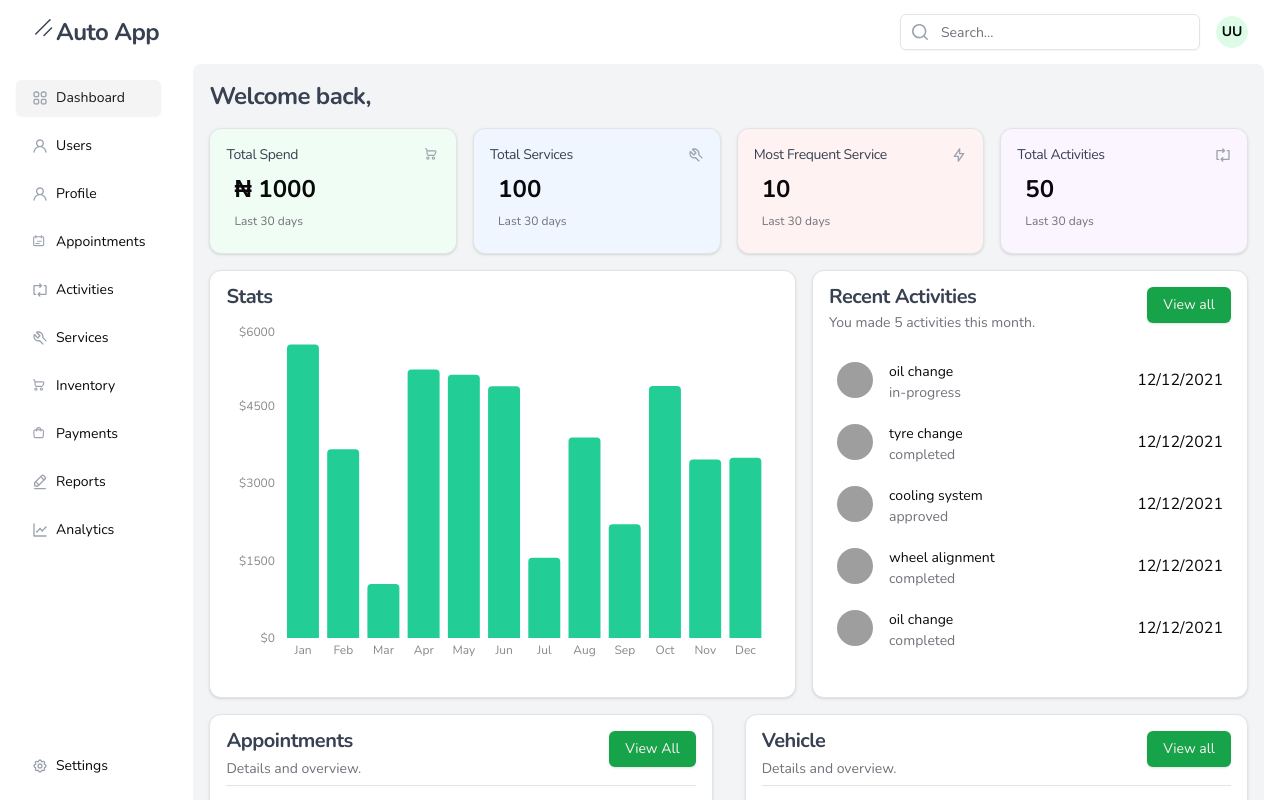
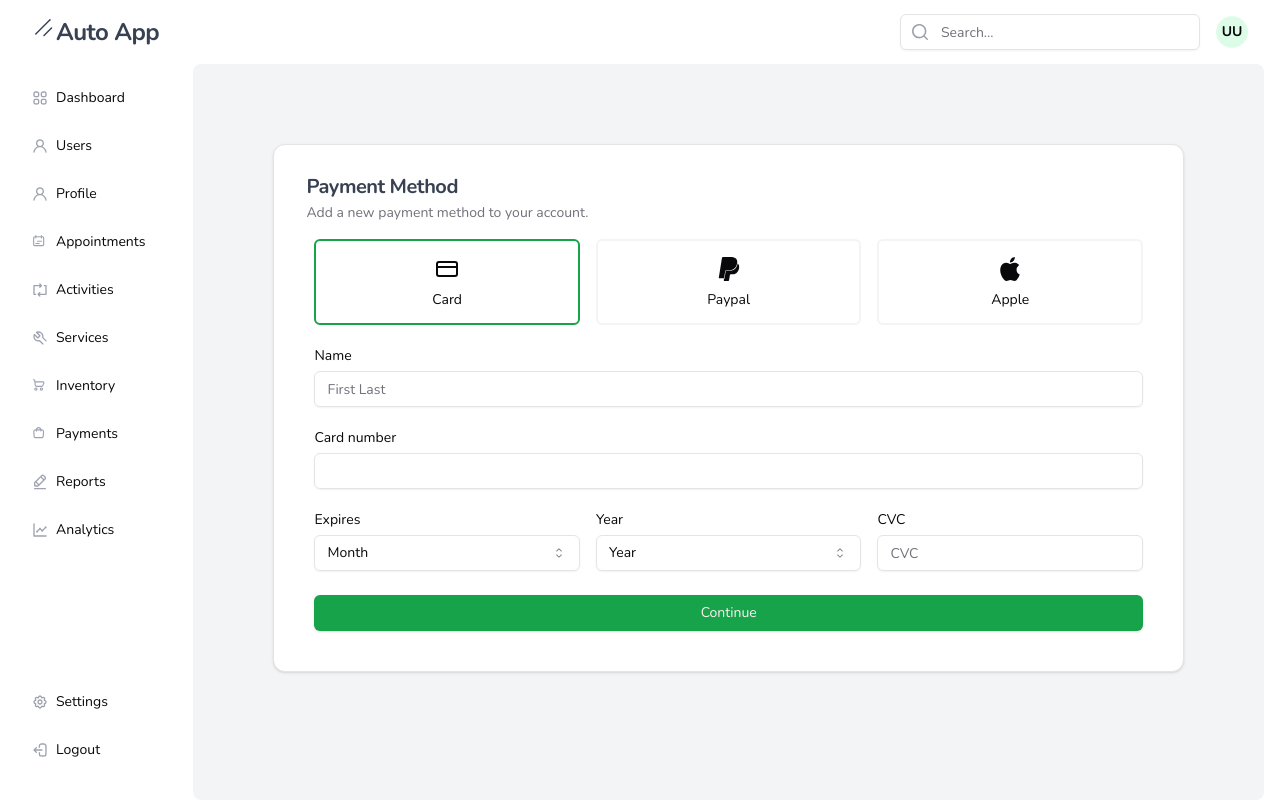
Before and after one commit to CeeJayyy007/auto-app-frontend, a React (Vite) app: page /payment-integration in a window 1280 px wide. Before the commit this address led to /. Shown: the top 800 px of the page. Built offline with nearby package versions, Linux system fonts and the light colour scheme; grey boxes are pictures that could not be loaded.

Commit message:
feat: add payment integration

```diff
--- a/src/components/maintenanceRecord/RecordTotalTable.jsx
+++ b/src/components/maintenanceRecord/RecordTotalTable.jsx
@@ -9,6 +9,7 @@ import {
 import { Input } from '@/components/ui/input';
 import { Button } from '../ui/button';
 import { formattedNumber } from '@/utils/helpers';
+import { useNavigate } from 'react-router-dom';
 
 const RecordTotalTable = ({
   servicesData,
@@ -18,6 +19,8 @@ const RecordTotalTable = ({
   setDiscount,
   handleSave
 }) => {
+  const navigate = useNavigate();
+
   const handleTotalData = (data) =>
     data.reduce(
       (acc, item) => acc + parseInt(item.price) || parseInt(item.finalPrice),
@@ -96,7 +99,11 @@ const RecordTotalTable = ({
         <Button variant="outline" className="mt-4 w-full" onClick={handleSave}>
           Save Record
         </Button>{' '}
-        <Button className="mt-4 w-full" disabled={!(status === 'Ready')}>
+        <Button
+          className="mt-4 w-full"
+          disabled={!(status === 'Ready')}
+          onClick={() => navigate('/payment-integration')}
+        >
           Go to Payment (₦ {formattedNumber(total)})
         </Button>
       </div>
--- /dev/null
+++ b/src/components/payments/PaymentIntegration.jsx
@@ -0,0 +1,139 @@
+import { Button } from '@/components/ui/button';
+import {
+  Card,
+  CardContent,
+  CardDescription,
+  CardFooter,
+  CardHeader,
+  CardTitle
+} from '@/components/ui/card';
+import { Input } from '@/components/ui/input';
+import { Label } from '@/components/ui/label';
+import { RadioGroup, RadioGroupItem } from '@/components/ui/radio-group';
+import {
+  Select,
+  SelectContent,
+  SelectItem,
+  SelectTrigger,
+  SelectValue
+} from '@/components/ui/select';
+import { Icons } from '../icons/icons';
+
+const PaymentIntegration = () => {
+  return (
+    <Card className="p-4 m-16">
+      <CardHeader>
+        <CardTitle>Payment Method</CardTitle>
+        <CardDescription>
+          Add a new payment method to your account.
+        </CardDescription>
+      </CardHeader>
+      <CardContent className="grid gap-6">
+        <RadioGroup defaultValue="card" className="grid grid-cols-3 gap-4">
+          <div>
+            <RadioGroupItem value="card" id="card" className="peer sr-only" />
+            <Label
+              htmlFor="card"
+              className="flex flex-col items-center justify-between rounded-md border-2 border-muted bg-popover p-4 hover:bg-accent hover:text-accent-foreground peer-data-[state=checked]:border-primary [&:has([data-state=checked])]:border-primary"
+            >
+              <svg
+                xmlns="http://www.w3.org/2000/svg"
+                viewBox="0 0 24 24"
+                fill="none"
+                stroke="currentColor"
+                strokeLinecap="round"
+                strokeLinejoin="round"
+                strokeWidth="2"
+                className="mb-3 h-6 w-6"
+              >
+                <rect width="20" height="14" x="2" y="5" rx="2" />
+                <path d="M2 10h20" />
+              </svg>
+              Card
+            </Label>
+          </div>
+          <div>
+            <RadioGroupItem
+              value="paypal"
+              id="paypal"
+              className="peer sr-only"
+            />
+            <Label
+              htmlFor="paypal"
+              className="flex flex-col items-center justify-between rounded-md border-2 border-muted bg-popover p-4 hover:bg-accent hover:text-accent-foreground peer-data-[state=checked]:border-primary [&:has([data-state=checked])]:border-primary"
+            >
+              <Icons.paypal className="mb-3 h-6 w-6" />
+              Paypal
+            </Label>
+          </div>
+          <div>
+            <RadioGroupItem value="apple" id="apple" className="peer sr-only" />
+            <Label
+              htmlFor="apple"
+              className="flex flex-col items-center justify-between rounded-md border-2 border-muted bg-popover p-4 hover:bg-accent hover:text-accent-foreground peer-data-[state=checked]:border-primary [&:has([data-state=checked])]:border-primary"
+            >
+              <Icons.apple className="mb-3 h-6 w-6" />
+              Apple
+            </Label>
+          </div>
+        </RadioGroup>
+        <div className="grid gap-2">
+          <Label htmlFor="name">Name</Label>
+          <Input id="name" placeholder="First Last" />
+        </div>
+        <div className="grid gap-2">
+          <Label htmlFor="number">Card number</Label>
+          <Input id="number" placeholder="" />
+        </div>
+        <div className="grid grid-cols-3 gap-4">
+          <div className="grid gap-2">
+            <Label htmlFor="month">Expires</Label>
+            <Select>
+              <SelectTrigger id="month">
+                <SelectValue placeholder="Month" />
+              </SelectTrigger>
+              <SelectContent>
+                <SelectItem value="1">January</SelectItem>
+                <SelectItem value="2">February</SelectItem>
+                <SelectItem value="3">March</SelectItem>
+                <SelectItem value="4">April</SelectItem>
+                <SelectItem value="5">May</SelectItem>
+                <SelectItem value="6">June</SelectItem>
+                <SelectItem value="7">July</SelectItem>
+                <SelectItem value="8">August</SelectItem>
+                <SelectItem value="9">September</SelectItem>
+                <SelectItem value="10">October</SelectItem>
+                <SelectItem value="11">November</SelectItem>
+                <SelectItem value="12">December</SelectItem>
+              </SelectContent>
+            </Select>
+          </div>
+          <div className="grid gap-2">
+            <Label htmlFor="year">Year</Label>
+            <Select>
+              <SelectTrigger id="year">
+                <SelectValue placeholder="Year" />
+              </SelectTrigger>
+              <SelectContent>
+                {Array.from({ length: 10 }, (_, i) => (
+                  <SelectItem key={i} value={`${new Date().getFullYear() + i}`}>
+                    {new Date().getFullYear() + i}
+                  </SelectItem>
+                ))}
+              </SelectContent>
+            </Select>
+          </div>
+          <div className="grid gap-2">
+            <Label htmlFor="cvc">CVC</Label>
+            <Input id="cvc" placeholder="CVC" />
+          </div>
+        </div>
+      </CardContent>
+      <CardFooter>
+        <Button className="w-full">Continue</Button>
+      </CardFooter>
+    </Card>
+  );
+};
+
+export default PaymentIntegration;
--- /dev/null
+++ b/src/pages/Payment.jsx
@@ -0,0 +1,5 @@
+const Payments = () => {
+  return <h3>Payment</h3>;
+};
+
+export default Payments;
--- a/src/routes.jsx
+++ b/src/routes.jsx
@@ -10,6 +10,8 @@ import Inventory from './pages/Inventory';
 import MaintenaceRecord from './pages/MaintenanceRecord';
 import Analytics from './pages/Analytics';
 import Users from './pages/Users';
+import Payments from './pages/Payment';
+import PaymentIntegration from './components/payments/PaymentIntegration';
 
 const privateRoutes = () => {
   return [
@@ -24,7 +26,8 @@ const privateRoutes = () => {
         { path: 'services', element: <Services /> },
         { path: 'maintenance-record/:id', element: <MaintenaceRecord /> },
         { path: 'inventory', element: <Inventory /> },
-        { path: 'payments', element: <div>Payments</div> },
+        { path: 'payments', element: <Payments /> },
+        { path: 'payment-integration', element: <PaymentIntegration /> },
         { path: 'reports', element: <div>Reports</div> },
         { path: 'analytics', element: <Analytics /> },
         { path: 'settings', element: <div>Settings</div> },
```
